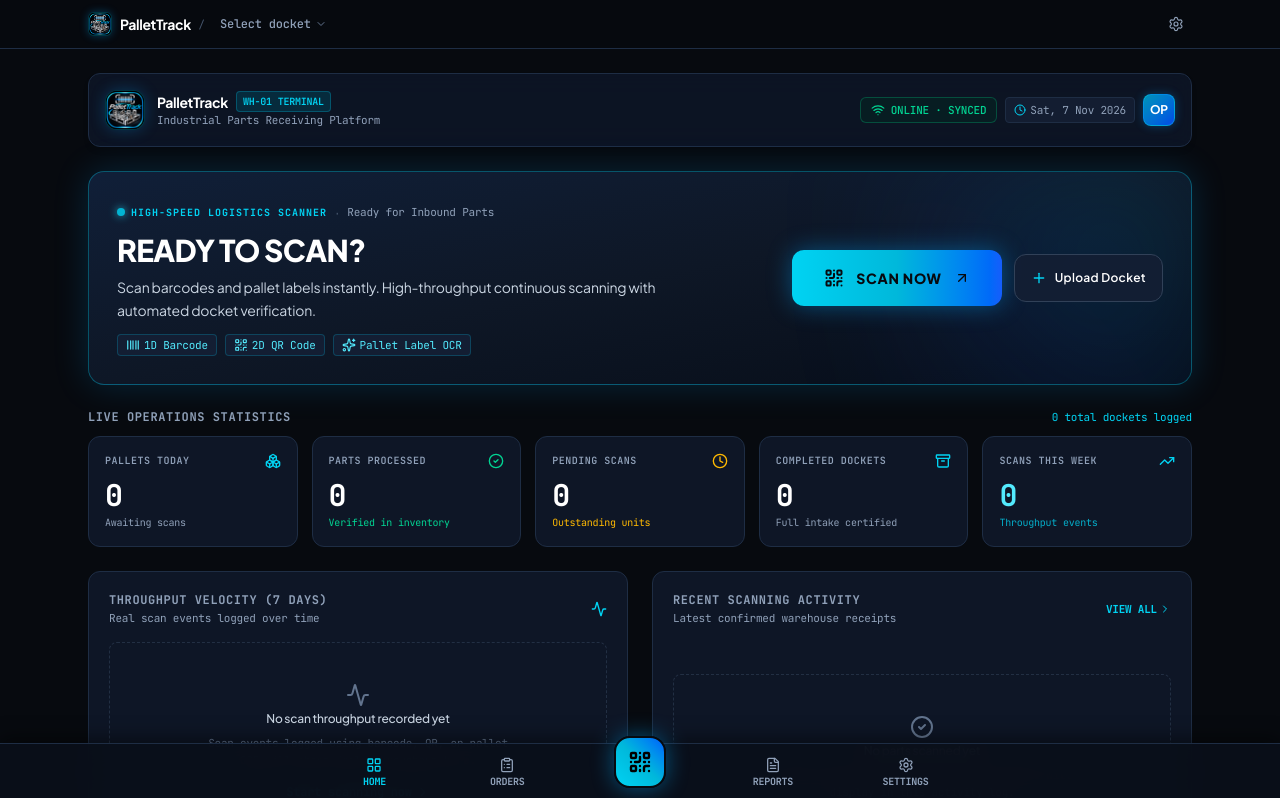
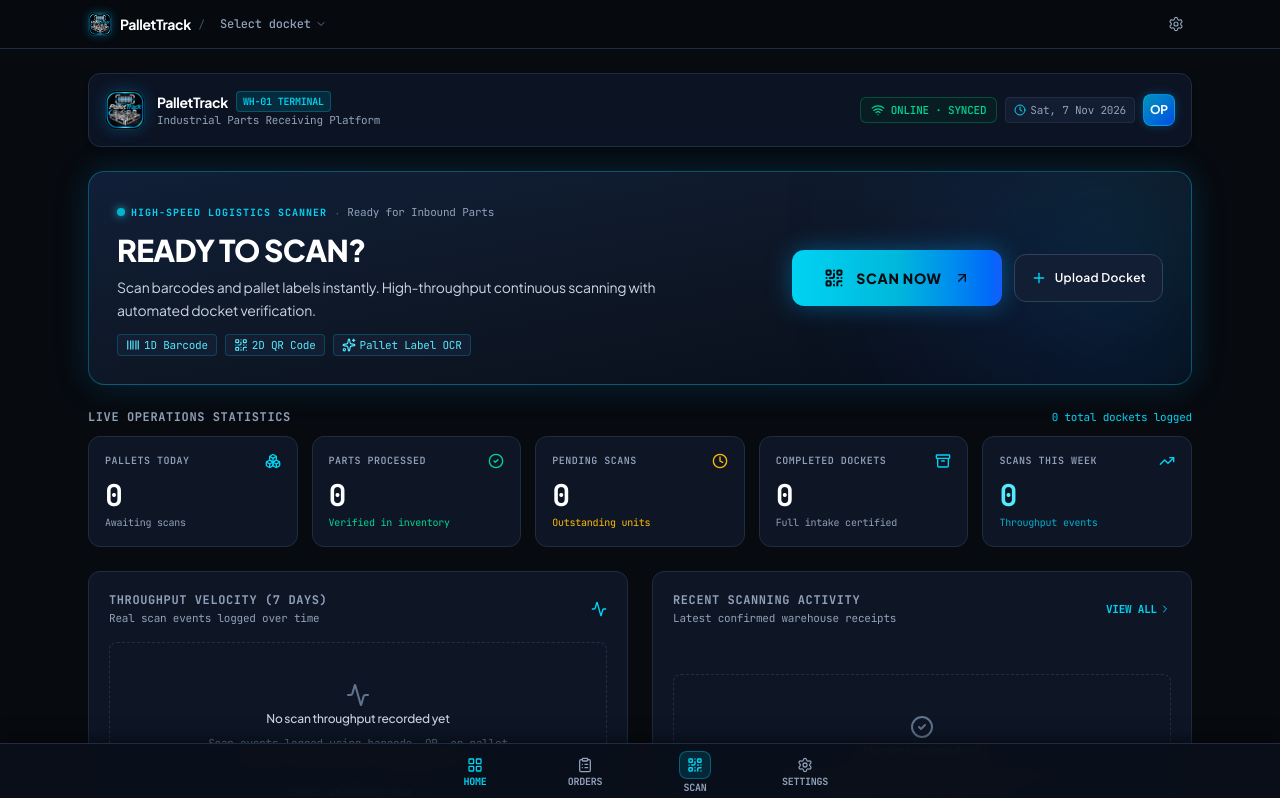
Before and after one commit to kurtjones262-cloud/Pallet-Tick, a React (Vite) app: page / in a window 1280 px wide. Shown: the top 798 px of the page. Built offline with nearby package versions, Linux system fonts and the light colour scheme.

Commit message:
refactor: simplify navigation and add order toggle
Removed unused PDF export functionality from the navigation bar to streamline the UI. Added the ability to toggle delivery completion status directly within the Orders view, including a confetti celebration for completed orders.

```diff
--- a/src/components/Navbar.tsx
+++ b/src/components/Navbar.tsx
@@ -1,15 +1,12 @@
 import React from 'react';
 import {
   QrCode,
-  ListChecks,
   LayoutGrid,
   ClipboardList,
-  FileText,
   Settings,
   ChevronDown,
 } from 'lucide-react';
 import { Delivery } from '../types/delivery';
-import { exportDeliveryPdf } from '../utils/pdfExport';
 
 interface NavbarProps {
   activeTab: 'scanner' | 'checklist' | 'dashboard' | 'orders';
@@ -20,7 +17,6 @@ interface NavbarProps {
   onOpenDeliveriesList: () => void;
   onOpenTestSheet?: () => void;
   onOpenSettings: () => void;
-  onExportPdf?: () => void;
 }
 
 export const Navbar: React.FC<NavbarProps> = ({
@@ -29,21 +25,9 @@ export const Navbar: React.FC<NavbarProps> = ({
   activeDelivery,
   onOpenDeliveriesList,
   onOpenSettings,
-  onExportPdf,
 }) => {
   const total = activeDelivery?.parts.length || 0;
   const received = activeDelivery?.parts.filter((p) => p.status === 'received').length || 0;
-  const remaining = total - received;
-
-  const handleReportsClick = () => {
-    if (onExportPdf) {
-      onExportPdf();
-    } else if (activeDelivery) {
-      exportDeliveryPdf(activeDelivery);
-    } else {
-      onOpenDeliveriesList();
-    }
-  };
 
   return (
     <>
@@ -118,11 +102,11 @@ export const Navbar: React.FC<NavbarProps> = ({
       </header>
 
       {/* =========================================================================
-       * BOTTOM NAVIGATION: Clean 5-Section Mobile & Tablet Layout
-       * [ Home · Orders · (SCAN - Elevated Center) · Reports · Settings ]
+       * BOTTOM NAVIGATION: Clean 4-Tab Mobile & Tablet Layout
+       * [ Home · Orders · Scan · Settings ]
        * ========================================================================= */}
       <nav className="fixed bottom-0 left-0 right-0 z-40 bg-[#0A0F1A]/95 backdrop-blur-md border-t border-[#1E2D44] pb-safe shadow-[0_-4px_20px_rgba(0,0,0,0.5)]">
-        <div className="max-w-2xl mx-auto grid grid-cols-5 h-14 items-center px-1">
+        <div className="max-w-md mx-auto grid grid-cols-4 h-14 items-center px-1">
 
           {/* 1. Home */}
           <button
@@ -156,33 +140,33 @@ export const Navbar: React.FC<NavbarProps> = ({
             </span>
           </button>
 
-          {/* 3. Scan (Center Visually Prominent Elevated Button) */}
-          <div className="flex items-center justify-center -mt-5">
-            <button
-              type="button"
-              onClick={() => setActiveTab('scanner')}
-              className="w-13 h-13 rounded-2xl bg-gradient-to-tr from-cyan-400 via-cyan-500 to-blue-600 hover:from-cyan-300 hover:to-blue-500 text-black flex flex-col items-center justify-center shadow-[0_0_22px_rgba(0,168,255,0.45)] border-2 border-[#070A0F] active:scale-95 transition-all cursor-pointer group"
-              title="Launch High-Speed Scanner"
-              aria-label="Scan parts"
-            >
-              <QrCode className="w-6 h-6 stroke-[2.4] group-hover:scale-105 transition-transform" />
-            </button>
-          </div>
-
-          {/* 4. Reports */}
+          {/* 3. Scan */}
           <button
             type="button"
-            onClick={handleReportsClick}
-            className="flex flex-col items-center justify-center gap-1 text-slate-400 hover:text-cyan-300 transition-colors cursor-pointer py-1"
-            title="Generate & Export PDF Report"
+            onClick={() => setActiveTab('scanner')}
+            className={`flex flex-col items-center justify-center gap-1 transition-colors cursor-pointer py-1 ${
+              activeTab === 'scanner'
+                ? 'text-cyan-400'
+                : 'text-slate-400 hover:text-slate-200'
+            }`}
+            title="Launch High-Speed Scanner"
+            aria-label="Scan parts"
           >
-            <FileText className="w-4 h-4 stroke-[1.9]" />
+            <div
+              className={`w-8 h-7 rounded-lg flex items-center justify-center transition-all ${
+                activeTab === 'scanner'
+                  ? 'bg-cyan-500 text-black shadow-[0_0_12px_rgba(0,168,255,0.5)]'
+                  : 'bg-cyan-950/70 border border-cyan-500/40 text-cyan-400'
+              }`}
+            >
+              <QrCode className="w-4 h-4 stroke-[2.2]" />
+            </div>
             <span className="text-[10px] font-mono font-bold tracking-tight leading-none uppercase">
-              Reports
+              Scan
             </span>
           </button>
 
-          {/* 5. Settings */}
+          {/* 4. Settings */}
           <button
             type="button"
             onClick={onOpenSettings}
--- a/src/components/OrdersView.tsx
+++ b/src/components/OrdersView.tsx
@@ -11,18 +11,21 @@ import {
   ChevronUp,
   QrCode,
   ListChecks,
-  Printer,
+  FileText,
   Calendar,
   Boxes,
   Truck,
   Check,
+  RotateCcw,
   AlertTriangle,
   ArrowUpRight,
 } from 'lucide-react';
+import confetti from 'canvas-confetti';
 import { Delivery, DeliveryPart } from '../types/delivery';
 import {
   getStoredDeliveries,
   setActiveDeliveryId,
+  updateDelivery,
   deleteDelivery,
   getPartVerificationState,
 } from '../utils/storage';
@@ -166,6 +169,32 @@ export const OrdersView: React.FC<OrdersViewProps> = ({
           onSelectDelivery(remaining[0]);
         }
       }
+    }
+  };
+
+  // Toggle order completion status at any time (complete or reopen to continue scanning)
+  const handleToggleComplete = (order: Delivery, e: React.MouseEvent) => {
+    e.stopPropagation();
+    const isNowComplete = order.status !== 'completed';
+    const updated: Delivery = {
+      ...order,
+      status: isNowComplete ? 'completed' : 'receiving',
+      updatedAt: new Date().toISOString(),
+    };
+    updateDelivery(updated);
+    refreshDeliveries();
+    if (activeDelivery?.id === order.id) {
+      onSelectDelivery(updated);
+    }
+    if (isNowComplete) {
+      try {
+        confetti({
+          particleCount: 50,
+          spread: 60,
+          origin: { y: 0.6 },
+          colors: ['#00A8FF', '#00D2FF', '#10B981', '#ffffff'],
+        });
+      } catch {}
     }
   };
 
@@ -349,8 +378,8 @@ export const OrdersView: React.FC<OrdersViewProps> = ({
                         </div>
                       </div>
 
-                      {/* Right: Status Pill & Delete Order */}
-                      <div className="flex items-center gap-2 self-start sm:self-auto shrink-0">
+                      {/* Right: Status Pill, Complete/Reopen, PDF Export, Delete Order, Parts Toggle */}
+                      <div className="flex items-center gap-2 self-start sm:self-auto shrink-0 flex-wrap">
                         {/* Status Pill */}
                         {category === 'finished' ? (
                           <span className="inline-flex items-center gap-1 px-2.5 py-1 rounded-md text-xs font-mono font-bold bg-emerald-950/80 text-emerald-400 border border-emerald-500/40">
@@ -368,6 +397,47 @@ export const OrdersView: React.FC<OrdersViewProps> = ({
                             INCOMPLETE
                           </span>
                         )}
+
+                        {/* Complete / Reopen Button (Can be completed at any time even with outstanding parts, or reopened later to edit/continue scanning) */}
+                        {d.status === 'completed' ? (
+                          <button
+                            type="button"
+                            onClick={(e) => handleToggleComplete(d, e)}
+                            className="h-8 px-2.5 rounded-lg bg-amber-950/50 hover:bg-amber-900/70 border border-amber-500/40 text-xs font-mono font-bold text-amber-300 hover:text-amber-200 inline-flex items-center gap-1.5 cursor-pointer transition-colors shadow-sm"
+                            title="Reopen order to edit or continue scanning"
+                          >
+                            <RotateCcw className="w-3.5 h-3.5" />
+                            <span>Reopen</span>
+                          </button>
+                        ) : (
+                          <button
+                            type="button"
+                            onClick={(e) => handleToggleComplete(d, e)}
+                            className="h-8 px-2.5 rounded-lg bg-emerald-950/60 hover:bg-emerald-900/80 border border-emerald-500/40 text-xs font-mono font-bold text-emerald-400 hover:text-emerald-300 inline-flex items-center gap-1.5 cursor-pointer transition-colors shadow-sm"
+                            title={
+                              remaining > 0
+                                ? `Complete order now (${remaining} parts outstanding)`
+                                : 'Complete order'
+                            }
+                          >
+                            <Check className="w-3.5 h-3.5 stroke-[2.5]" />
+                            <span>Complete</span>
+                          </button>
+                        )}
+
+                        {/* PDF Export Button (Displayed directly in the orders screen next to every order before opening parts) */}
+                        <button
+                          type="button"
+                          onClick={(e) => {
+                            e.stopPropagation();
+                            exportDeliveryPdf(d);
+                          }}
+                          className="h-8 px-2.5 rounded-lg bg-[#142036] hover:bg-[#1C2C4A] border border-[#1E2D44] hover:border-cyan-500/50 text-xs font-mono font-bold text-cyan-400 hover:text-cyan-300 inline-flex items-center gap-1.5 cursor-pointer transition-colors shadow-sm"
+                          title={`Export PDF report for Docket #${d.docketNumber}`}
+                        >
+                          <FileText className="w-3.5 h-3.5" />
+                          <span>PDF</span>
+                        </button>
 
                         {/* Delete Order Button */}
                         <button
@@ -443,7 +513,18 @@ export const OrdersView: React.FC<OrdersViewProps> = ({
                           <button
                             type="button"
                             onClick={() => {
-                              handleSelectOrder(d);
+                              if (d.status === 'completed') {
+                                const updated: Delivery = {
+                                  ...d,
+                                  status: 'receiving',
+                                  updatedAt: new Date().toISOString(),
+                                };
+                                updateDelivery(updated);
+                                refreshDeliveries();
+                                onSelectDelivery(updated);
+                              } else {
+                                handleSelectOrder(d);
+                              }
                               onStartScanning();
                             }}
                             className="h-8 px-3 rounded-lg bg-cyan-500 hover:bg-cyan-400 text-black font-bold text-xs font-mono tracking-wider uppercase inline-flex items-center gap-1.5 cursor-pointer shadow-sm"
@@ -462,15 +543,6 @@ export const OrdersView: React.FC<OrdersViewProps> = ({
                           >
                             <ListChecks className="w-3.5 h-3.5 text-cyan-400" />
                             <span>Full Checklist</span>
-                          </button>
-
-                          <button
-                            type="button"
-                            onClick={() => exportDeliveryPdf(d)}
-                            className="h-8 px-2.5 rounded-lg bg-[#142036] hover:bg-[#1C2C4A] border border-[#1E2D44] text-xs font-mono text-slate-300 inline-flex items-center gap-1 cursor-pointer"
-                            title="Export colour-coded PDF report"
-                          >
-                            <Printer className="w-3.5 h-3.5" />
                           </button>
                         </div>
                       </div>
```
